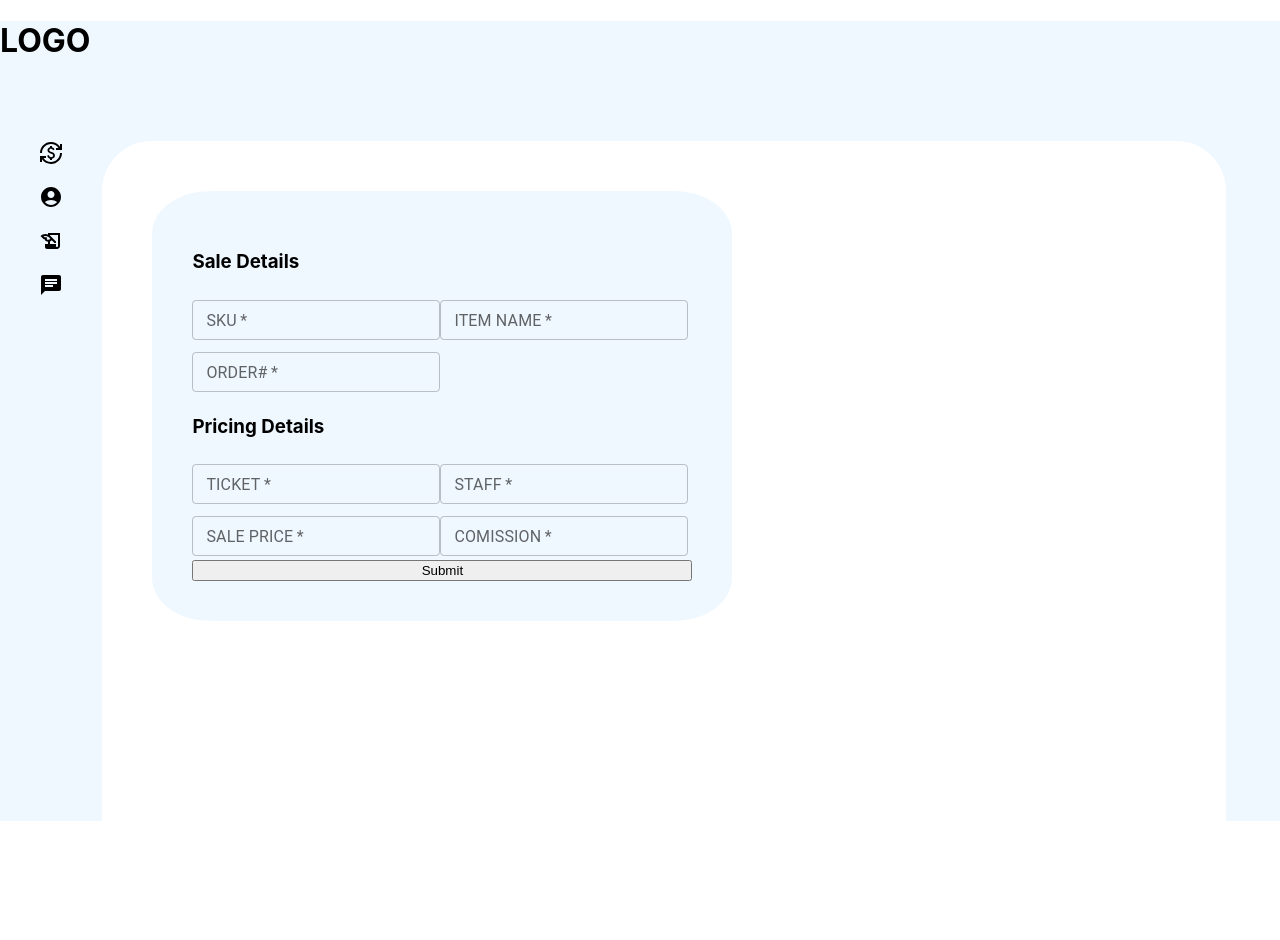
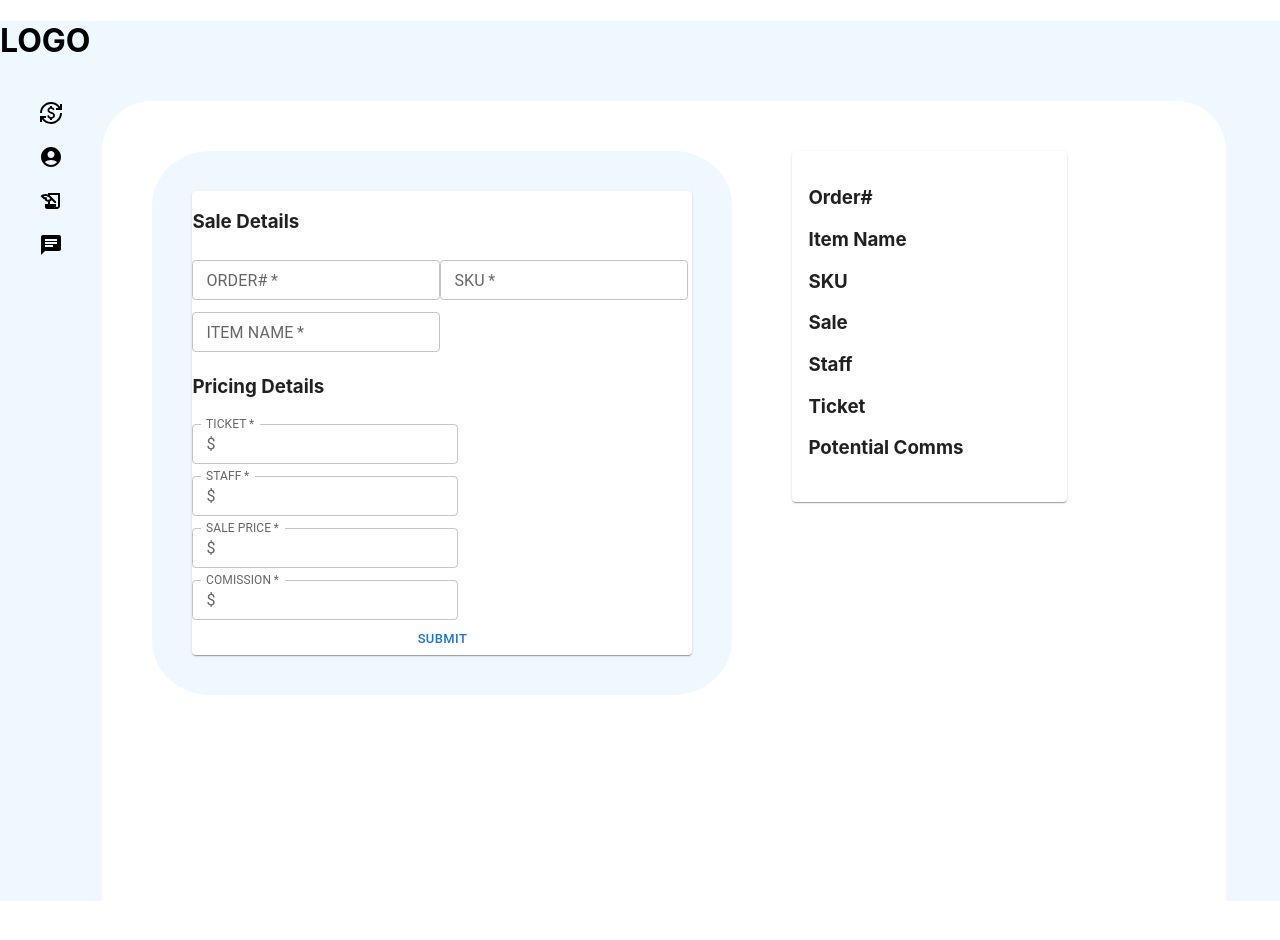
Before and after one commit to Jshaq1/Project_4-ShiftPosting, a React (Create React App) app in the folder shiftposting/: page / in a window 1280 px wide. Shown: the top 940 px of the page. Built offline with nearby package versions, Linux system fonts and the light colour scheme.

Commit message:
comms calc componant functionality

```diff
--- a/shiftposting/package.json
+++ b/shiftposting/package.json
@@ -10,8 +10,10 @@
     "@testing-library/jest-dom": "^5.16.5",
     "@testing-library/react": "^13.4.0",
     "@testing-library/user-event": "^13.5.0",
+    "firebase": "^9.17.1",
     "react": "^18.2.0",
     "react-dom": "^18.2.0",
+    "react-router": "^6.8.1",
     "react-scripts": "5.0.1",
     "web-vitals": "^2.1.4"
   },
--- a/shiftposting/src/App.js
+++ b/shiftposting/src/App.js
@@ -1,6 +1,20 @@
 import './css/App.css';
 import Dashboard from './Dashboard'
+import { initializeApp } from "firebase/app";
+import { getAnalytics } from "firebase/analytics";
 
+const firebaseConfig = {
+    apiKey: "AIzaSyBZmbUjuK65bVJXrzOyFghJDH7d_WQr6VQ",
+    authDomain: "sei-project-4.firebaseapp.com",
+    projectId: "sei-project-4",
+    storageBucket: "sei-project-4.appspot.com",
+    messagingSenderId: "692605074559",
+    appId: "1:692605074559:web:9b3a9b94d9a2709930134a",
+    measurementId: "G-41D7V7BNBY"
+  };
+
+const app = initializeApp(firebaseConfig);
+const analytics = getAnalytics(app);
 
 function App() {
   return (
--- a/shiftposting/src/Commission.js
+++ b/shiftposting/src/Commission.js
@@ -1,21 +1,86 @@
 import './css/commission.css'
 import CommsCalc from './comms-componants/commcalc'
 import { useState } from 'react'
+import DisplayRecentCalc from './comms-componants/DisplayRecentCalc'
 
 export default function CommissionUI() {
-    const [currentCalc, setcurrentCalc] = useState()
+    const [currentCalc, setcurrentCalc] = useState({})
+    const [ticket, setticket] = useState()
+    const [staff, setstaff] = useState()
+    const [sale, setsale] = useState()
+    const [comms, setcomms] = useState()
+    const [name, setname] = useState()
+    const [sku, setsku] = useState()
+    const [order, setorder] = useState()
+    const [answer, setanswer] = useState()
 
-    const handleSubmitCalc = (calcAnswer) => {
-        setcurrentCalc(calcAnswer)
-        console.log(calcAnswer)
+    const handleSubmitCalc = (e) => {
+
+        let x = (ticket - staff)
+        let y = (sale - staff)
+        let percent = (y / x)
+        let calcAnswer = (comms * percent)
+        setanswer(calcAnswer)
+
+        let commissionObj = {
+            'ticket': ticket,
+            'staff': staff,
+            'sale': sale,
+            'comms': comms,
+            'name': name,
+            'sku': sku,
+            'order': order,
+            'answer': calcAnswer,
+        }
+        setcurrentCalc(commissionObj)
+        console.log(answer)
+        console.log(commissionObj)
+
     }
+
+    const onInputChange = (e) => {
+        const input = e.target.id
+        if (input === 'SALE') {
+            setsale(e.target.value)
+        }
+        if (input === 'STAFF') {
+            setstaff(e.target.value)
+        }
+        if (input === 'TICKET') {
+            setticket(e.target.value)
+        }
+        if (input === 'COMMS') {
+            setcomms(e.target.value)
+        }
+        if (input === 'NAME') {
+            setname(e.target.value)
+        }
+        if (input === 'SKU') {
+            setsku(e.target.value)
+        }
+        if (input === 'ORDER') {
+            setorder(e.target.value)
+        }
+    }
+
 
     return (
         <div className="main">
             <div>
                 <CommsCalc
-                onSubmit={handleSubmitCalc}/>
+                    ticket={ticket}
+                    staff={staff}
+                    sale={sale}
+                    comms={comms}
+                    name={name}
+                    sku={sku}
+                    order={order}
+                    onChange={onInputChange}
+                    onSubmit={handleSubmitCalc} />
             </div>
+            <DisplayRecentCalc
+                details={[order, name, sku, sale, staff, ticket, comms, answer]}
+            />
 
         </div>
     )
--- /dev/null
+++ b/shiftposting/src/comms-componants/DisplayRecentCalc.js
@@ -0,0 +1,33 @@
+import Box from '@mui/material/Box';
+import Card from '@mui/material/Card';
+import CardActions from '@mui/material/CardActions';
+import CardContent from '@mui/material/CardContent';
+import Button from '@mui/material/Button';
+import Typography from '@mui/material/Typography';
+
+export default function DisplayRecentCalc(props){
+
+    return(
+        <div>
+    <Card sx={{ minWidth: 275 }}>
+      <CardContent>
+        <h3>Order#</h3>
+        <p>{props.details[0]}</p>
+        <h3>Item Name</h3>
+        <p>{props.details[1]}</p>
+        <h3>SKU</h3>
+        <p>{props.details[2]}</p>
+        <h3>Sale</h3>
+        <p>{props.details[3]}</p>
+        <h3>Staff</h3>
+        <p>{props.details[4]}</p>
+        <h3>Ticket</h3>
+        <p>{props.details[5]}</p>
+        <h3>Potential Comms</h3>
+        <p>{props.details[6]}</p>
+      </CardContent>
+
+    </Card>
+        </div>
+    )
+}
--- a/shiftposting/src/comms-componants/commcalc.js
+++ b/shiftposting/src/comms-componants/commcalc.js
@@ -1,111 +1,113 @@
 import FormControl from '@mui/material/FormControl';
 import { TextField } from '@mui/material';
-import { useState } from 'react';
+import Button from '@mui/material/Button';
+import Card from '@mui/material/Card';
+import InputAdornment from '@mui/material/InputAdornment';
 
 export default function CommsCalc(props) {
-  const [ticket, setticket] = useState()
-  const [staff, setstaff] = useState()
-  const [sale, setsale] = useState()
-  const [comms, setcomms] = useState()
-  const [name, setname] = useState()
-  const [sku, setsku] = useState()
-  const [order, setorder] = useState()
-  const [answer, setanswer] = useState()
-
 
   const handleSubmit = (event) => {
     event.preventDefault()
-    let x = (ticket - staff)
-    let y = (sale - staff)
-    let percent = (y / x)
-    let calcAnswer = (comms * percent)
-    setanswer(calcAnswer)
-
-    let comissionObj = {
-      'ticket': ticket,
-      'staff': staff,
-      'sale': sale,
-      'comms': comms,
-      'name': name,
-      'sku': sku,
-      'order': order,
-      'answer': answer,
-    }
-
-    props.onSubmit(comissionObj)
+    props.onSubmit()
   }
 
 
 
   return <div className='commsCalc' >
-
+<Card sx={{ minWidth: 275 }}>
     <form  className='calculator-form' onSubmit={handleSubmit}>
       <FormControl >
         <div className='sale-details'>
           <h3> Sale Details</h3>
           <TextField
           required
-          id="outlined-required"
+          id="ORDER"
+          label="ORDER#"
+          value={props.order || ''}
+          onChange={props.onChange}
+          size='small'
+          margin='dense'
+        />
+          <TextField
+          required
+          id="SKU"
           label="SKU"
-          value={sku} onChange={(e) => setsku(e.target.value)}
+          type="number"
+          value={props.sku || ''}
+          onChange={props.onChange}
           size='small'
           margin='dense'
         />
         <TextField
           required
-          id="outlined-required"
+          id="NAME"
           label="ITEM NAME"
-          value={name} onChange={(e) => setname(e.target.value)}
+          value={props.name || ''}
+          onChange={props.onChange}
           size='small'
           margin='dense'
         />
-        <TextField
-          required
-          id="outlined-required"
-          label="ORDER#"
-          value={order} onChange={(e) => setorder(e.target.value)}
-          size='small'
-          margin='dense'
-        /></div>
+        </div>
       <div className='pricing-details'>
       <h3>Pricing Details</h3>
          <TextField
           required
-          id="outlined-required"
+          id="TICKET"
           label="TICKET"
-          value={ticket} onChange={(e) => setticket(e.target.value)}
+          type="number"
+          value={props.ticket || ''}
+          onChange={props.onChange}
           size='small'
           margin='dense'
+          InputProps={{
+            startAdornment: <InputAdornment position="start">$</InputAdornment>,
+          }}
         />
         <TextField
           required
-          id="outlined-required"
+          id="STAFF"
           label="STAFF"
-          value={staff} onChange={(e) => setstaff(e.target.value)}
+          type="number"
+          value={props.staff || ''}
+          onChange={props.onChange}
           size='small'
           margin='dense'
+          InputProps={{
+            startAdornment: <InputAdornment position="start">$</InputAdornment>,
+          }}
         />
         <TextField
           required
-          id="outlined-required"
+          id="SALE"
           label="SALE PRICE"
-          value={sale} onChange={(e) => setsale(e.target.value)}
+          type="number"
+          value={props.sale || ''}
+          onChange={props.onChange}
           size='small'
           margin='dense'
+          InputProps={{
+            startAdornment: <InputAdornment position="start">$</InputAdornment>,
+          }}
         />
         <TextField
           required
-          id="outlined-required"
+          id="COMMS"
           label="COMISSION"
-          value={comms} onChange={(e) => setcomms(e.target.value)}
+          type="number"
+          value={props.comms || ''}
+          onChange={props.onChange}
           size='small'
           margin='dense'
+          InputProps={{
+            startAdornment: <InputAdornment position="start">$</InputAdornment>,
+          }}
         /></div>
 
 
-        <input type={'submit'}></input>
+        <Button type='submit' size="small">Submit</Button>
       </FormControl>
     </form>
+    </Card>
 
   </div>
 }
--- a/shiftposting/src/css/commission.css
+++ b/shiftposting/src/css/commission.css
@@ -5,6 +5,9 @@
     padding: 50px;
     border-radius: 50px;
     border: none;
+    display: flex;
+    flex-direction: row;
+    gap: 60px;
   }
 
 .commsCalc{
--- a/shiftposting/src/css/dash.css
+++ b/shiftposting/src/css/dash.css
@@ -1,10 +1,11 @@
 .body{
     background-color: aliceblue;
+    height: 100%;
 }
 
 .section1{
     display: flex;
     flex-direction: row;
     width: 100vw;
-    height: 85vh;
+    height: 100vh;
 }
--- a/shiftposting/src/css/navigation.css
+++ b/shiftposting/src/css/navigation.css
@@ -13,6 +13,6 @@
 .top-nav{
 
     max-width: 100vw;
-    height: 15vh;
+    height: 10vh;
 
 }
```
Also changed, not shown: 1 other file (tests, documents, lock files or other folders).
